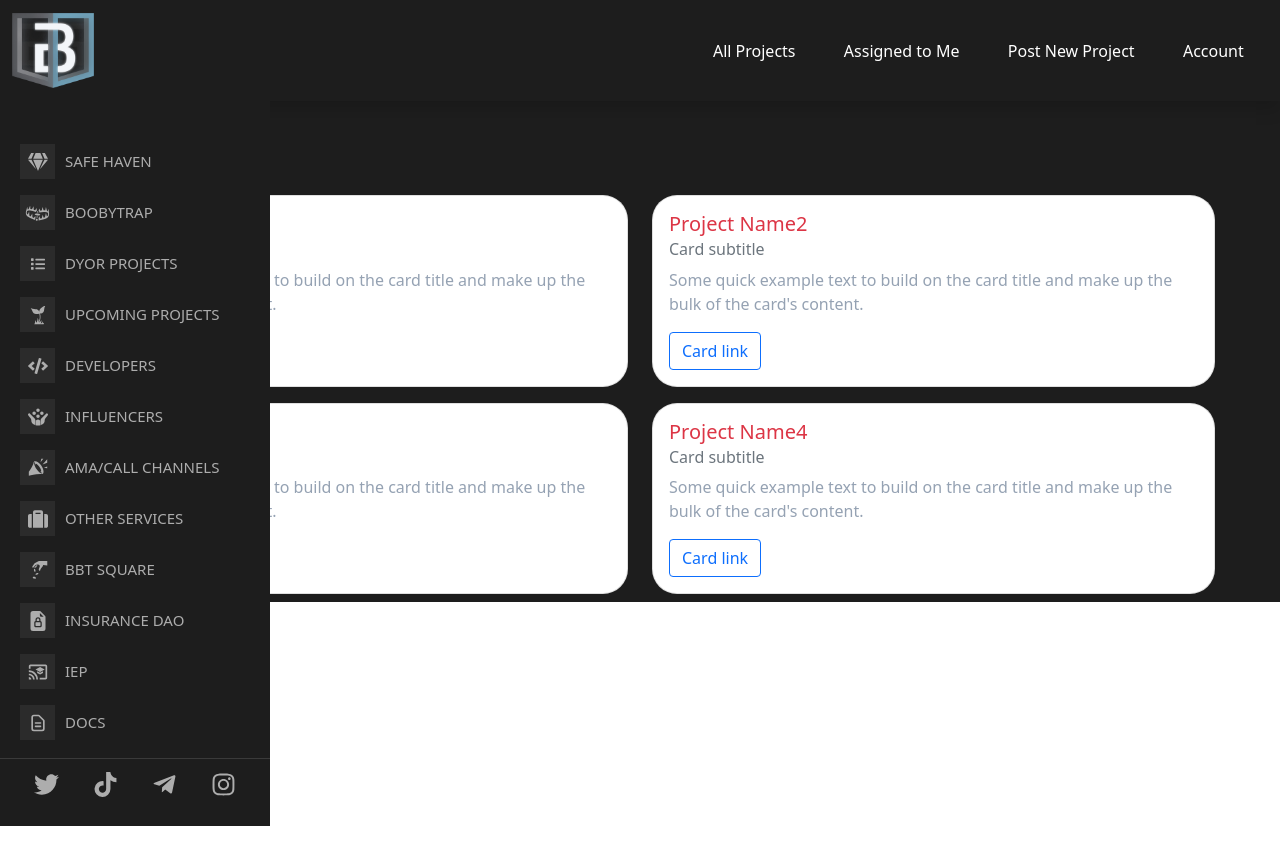
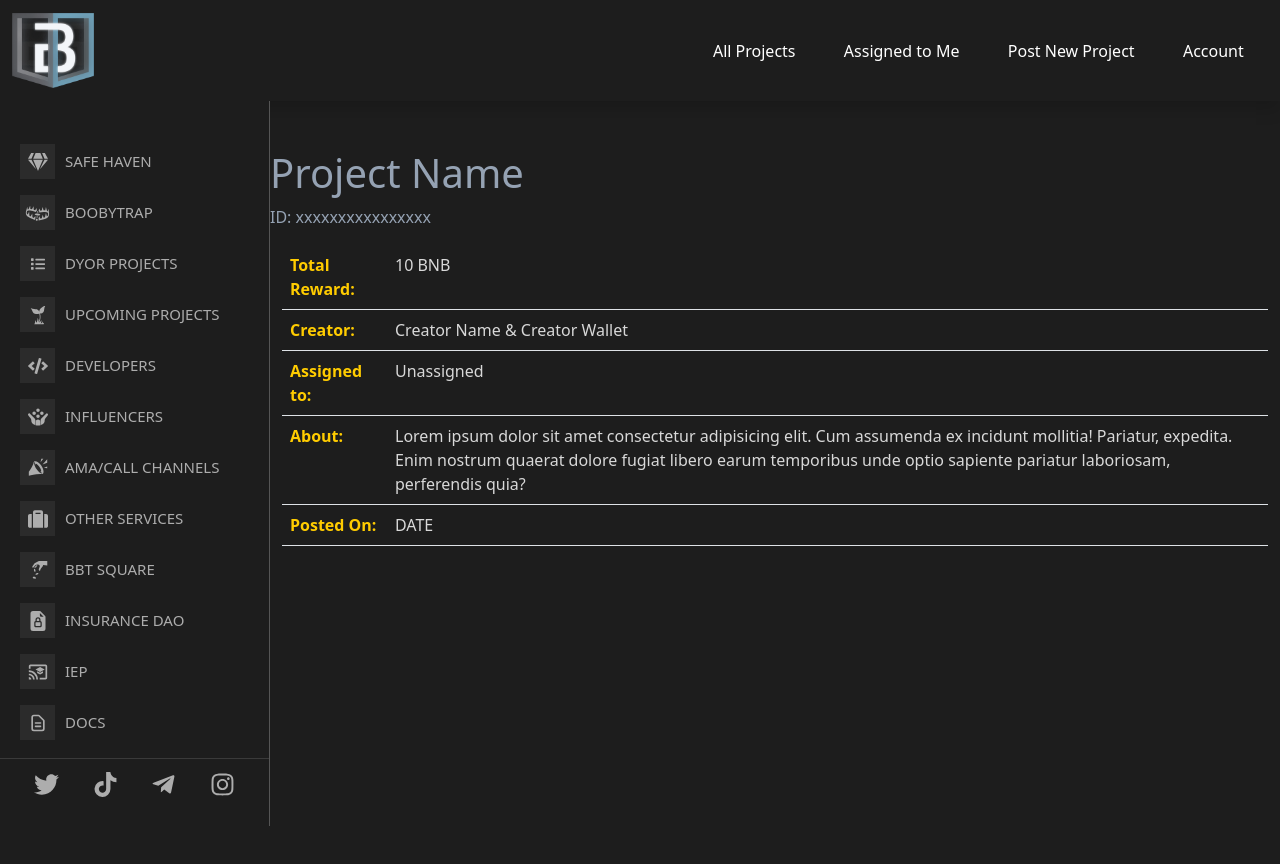
Before and after one commit to Mustafa-Siddique/BBTSquare, a React (Create React App) app: page /detail in a window 1280 px wide. Shown: the top 864 px of the page. Before the commit the page ends 800 px from the top, so only its background shows below. Built offline with nearby package versions, Linux system fonts and the light colour scheme.

Commit message:
details page added

```diff
--- a/src/App.css
+++ b/src/App.css
@@ -1,6 +1,21 @@
 .App{
   background-color: #1D1D1D;
   color: #95a2b3;
+}
+.btnYellow {
+  background: #ffcc00;
+  padding: 8px 20px;
+  color: #12141d;
+  text-decoration: none;
+  border: none;
+  outline: none;
+  border-radius: 5px;
+  letter-spacing: 2px;
+  transition-duration: 1s;
+}
+.btnYellow:hover {
+  background: linear-gradient(to right, #ffcc00 0%, #ffff00 100%);
+  transition-duration: 1s;
 }
 
 /* NAVBAR */
@@ -16,6 +31,7 @@
 .pro-sidebar{
   height: calc(100vh - 75px) !important;
   z-index: 10;
+  border-right: 1px solid #555555;
   position: fixed !important;
 }
 .pro-sidebar-inner .pro-sidebar-layout .active {
@@ -67,8 +83,33 @@
   font-weight: 500;
 }
 
+/* ALL PROJECTS */
 .allProjects{
-  margin-left: 270px;
+  margin: auto;
+  min-height: 100vh;
   max-width: 1150px;
+}
+.allProjects .row .card{
+  transition-duration: 0.25s;
+  background-color: #292B33;
+}
+.allProjects .row .card h5{
+  color: #FFCC00;
+}
+.allProjects .row .card:hover{
+  transform: scale(1.01);
+  transition-duration: 0.25s;
+}
+
+/* PROJECT DETAILS */
+.projectDetails{
   margin: auto;
+  min-height: 100vh;
+  max-width: 1150px;
 }
+.projectDetails .table th{
+  color: #FFCC00;
+}
+.projectDetails .table td{
+  color: #d8d8d8;
+}
--- a/src/App.js
+++ b/src/App.js
@@ -3,13 +3,20 @@ import './App.css';
 import Sidebar from './Components/Sidebar';
 import Navbar from './Components/Navbar';
 import AllProjects from './Components/AllProjects';
+import { Route, Routes } from 'react-router-dom';
+import ProjectDetail from './Components/ProjectDetail';
 
 function App() {
   return (
     <div className="App">
       <Navbar/>
       <Sidebar/>
-      <AllProjects/>
+        <div style={{marginLeft:"270px"}}>
+      <Routes>
+          <Route path='/' element={<AllProjects/>}/>
+          <Route path='/detail' element={<ProjectDetail/>}/>
+      </Routes>
+        </div>
     </div>
   );
 }
--- a/src/Components/AllProjects.js
+++ b/src/Components/AllProjects.js
@@ -1,4 +1,5 @@
 import React from 'react'
+import { Link } from 'react-router-dom'
 
 export default function AllProjects() {
 
@@ -36,12 +37,13 @@ export default function AllProjects() {
   const renderProjects = (arr, index) => {
     return(
     <div className="col-md-6 my-2" key={index}>
-      <div className="card" style={{minWidth: "18rem", borderRadius: "25px"}}>
+      <div className="card" style={{minWidth: "18rem", borderRadius: "5px"}}>
         <div className="card-body">
-          <h5 className="card-title text-danger">{arr.name}</h5>
-          <h6 className="card-subtitle mb-2 text-muted">Card subtitle</h6>
+          <h5 className="card-title" style={{maxWidth:"calc(100% - 100px)"}}>{arr.name}</h5>
+          <h5 style={{position:"absolute", right:"25px", top:"15px"}}>10 BNB</h5>
+          <h6 className="card-subtitle mb-2 text-light">Posted by: {arr.creator}</h6>
           <p className="card-text">Some quick example text to build on the card title and make up the bulk of the card's content.</p>
-          <a href="#" className="btn btn-outline-primary">Card link</a>
+          <Link to="detail" className="btnYellow">Details</Link>
         </div>
       </div>
     </div>
@@ -49,7 +51,7 @@ export default function AllProjects() {
   }
 
   return (
-    <div className='allProjects'>
+    <div className='allProjects py-5'>
       <h2>All Projects</h2>
       <div className="row my-5">
         {arr.map(renderProjects)}
--- a/src/Components/Navbar.js
+++ b/src/Components/Navbar.js
@@ -1,11 +1,12 @@
 import React from "react";
+import { Link } from "react-router-dom";
 import logo from '../assets/images/logo.png'
 
 export default function Navbar() {
   return (
       <nav style={{zIndex:"100"}} className="navbar navbar-expand-lg navbar-dark shadow">
       <div className="container-fluid">
-        <a className="navbar-brand" href="#"><img src={logo} alt="" /></a>
+        <Link className="navbar-brand" to="/"><img src={logo} alt="" /></Link>
         <button className="navbar-toggler" type="button" data-bs-toggle="collapse" data-bs-target="#navbarSupportedContent" aria-controls="navbarSupportedContent" aria-expanded="false" aria-label="Toggle navigation">
           <span className="navbar-toggler-icon"></span>
         </button>
--- /dev/null
+++ b/src/Components/ProjectDetail.js
@@ -0,0 +1,37 @@
+import React from 'react'
+
+export default function ProjectDetail() {
+  return (
+    <div className='projectDetails py-5'>
+        <h1>Project Name</h1>
+        <p>ID: xxxxxxxxxxxxxxxx</p>
+
+        <div className="container">
+        <table className="table" id="skills">
+          <tbody>
+            <tr>
+              <th>Total Reward:</th>
+              <td>10 BNB</td>
+            </tr>
+            <tr>
+              <th>Creator:</th>
+              <td>Creator Name &amp; Creator Wallet</td>
+            </tr>
+            <tr>
+              <th>Assigned to:</th>
+              <td>Unassigned</td>
+            </tr>
+            <tr>
+              <th>About:</th>
+              <td>Lorem ipsum dolor sit amet consectetur adipisicing elit. Cum assumenda ex incidunt mollitia! Pariatur, expedita. Enim nostrum quaerat dolore fugiat libero earum temporibus unde optio sapiente pariatur laboriosam, perferendis quia?</td>
+            </tr>
+            <tr>
+              <th>Posted On:</th>
+              <td>DATE</td>
+            </tr>
+          </tbody>
+        </table>
+        </div>
+    </div>
+  )
+}
--- a/src/Components/Sidebar.js
+++ b/src/Components/Sidebar.js
@@ -4,7 +4,7 @@ import {
   ProSidebar,
   Menu,
   MenuItem,
-  SidebarHeader,
+  // SidebarHeader,
   SidebarFooter,
   SidebarContent,
 } from "react-pro-sidebar";
@@ -42,18 +42,18 @@ export default function Sidebar(props) {
       </SidebarHeader> */}
       <SidebarContent>
         <Menu iconShape="square">
-          <MenuItem active={window.location.pathname.includes("/safehaven") ? true : false} icon={<FaGem fontSize={20} />}><Link id="pro-sidebar-link" to="/safehaven">SAFE HAVEN</Link></MenuItem>
-          <MenuItem active={window.location.pathname.includes("/boobytrap") ? true : false} icon={<GiWolfTrap fontSize={25} />}><Link id="pro-sidebar-link" to="/boobytrap">BOOBYTRAP</Link></MenuItem>
-          <MenuItem active={window.location.pathname.includes("/ongoing") ? true : false} icon={<FaList />}><Link id="pro-sidebar-link" to="/ongoing">DYOR PROJECTS</Link></MenuItem>
-          <MenuItem active={window.location.pathname.includes("/upcoming") ? true : false} icon={<GiNewShoot fontSize={20} />}><Link id="pro-sidebar-link" to="/upcoming">UPCOMING PROJECTS</Link></MenuItem>
-          <MenuItem active={window.location.pathname.includes("/developers") ? true : false} icon={<FaCode fontSize={20} />}><Link id="pro-sidebar-link" to="/developers">DEVELOPERS</Link></MenuItem>
-          <MenuItem active={window.location.pathname.includes("/influencers") ? true : false} icon={<SiCrowdsource fontSize={20} />}><Link id="pro-sidebar-link" to="/influencers">INFLUENCERS</Link></MenuItem>
-          <MenuItem active={window.location.pathname.includes("/promoters") ? true : false} icon={<GiBugleCall fontSize={20} />}><Link id="pro-sidebar-link" to="/promoters">AMA/CALL CHANNELS</Link></MenuItem>
-          <MenuItem icon={<FaSuitcase fontSize={20} />}><Link id="pro-sidebar-link" to="/comingsoon">OTHER SERVICES</Link></MenuItem>
+          <MenuItem active={window.location.pathname.includes("/safehaven") ? true : false} icon={<FaGem fontSize={20} />}><a id="pro-sidebar-link" href="https://boobytrap.live/safehaven">SAFE HAVEN</a></MenuItem>
+          <MenuItem active={window.location.pathname.includes("/boobytrap") ? true : false} icon={<GiWolfTrap fontSize={25} />}><a id="pro-sidebar-link" href="https://boobytrap.live/boobytrap">BOOBYTRAP</a></MenuItem>
+          <MenuItem active={window.location.pathname.includes("/ongoing") ? true : false} icon={<FaList />}><a id="pro-sidebar-link" href="https://boobytrap.live/ongoing">DYOR PROJECTS</a></MenuItem>
+          <MenuItem active={window.location.pathname.includes("/upcoming") ? true : false} icon={<GiNewShoot fontSize={20} />}><a id="pro-sidebar-link" href="https://boobytrap.live/upcoming">UPCOMING PROJECTS</a></MenuItem>
+          <MenuItem active={window.location.pathname.includes("/developers") ? true : false} icon={<FaCode fontSize={20} />}><a id="pro-sidebar-link" href="https://boobytrap.live/developers">DEVELOPERS</a></MenuItem>
+          <MenuItem active={window.location.pathname.includes("/influencers") ? true : false} icon={<SiCrowdsource fontSize={20} />}><a id="pro-sidebar-link" href="https://boobytrap.live/influencers">INFLUENCERS</a></MenuItem>
+          <MenuItem active={window.location.pathname.includes("/promoters") ? true : false} icon={<GiBugleCall fontSize={20} />}><a id="pro-sidebar-link" href="https://boobytrap.live/promoters">AMA/CALL CHANNELS</a></MenuItem>
+          <MenuItem icon={<FaSuitcase fontSize={20} />}><a id="pro-sidebar-link" href="https://boobytrap.live/comingsoon">OTHER SERVICES</a></MenuItem>
           <MenuItem active={window.location.href.includes("square.boobytrap") ? true : false} icon={<GiPayMoney fontSize={20} />}><Link id="pro-sidebar-link" to="/comingsoon">BBT SQUARE</Link></MenuItem>
-          <MenuItem icon={<BsFillFileEarmarkLockFill fontSize={20} />}><Link id="pro-sidebar-link" to="/comingsoon">INSURANCE DAO</Link></MenuItem>
-          <MenuItem icon={<MdOutlineCastForEducation fontSize={20} />}><Link id="pro-sidebar-link" to="/comingsoon">IEP</Link></MenuItem>
-          <MenuItem active={window.location.pathname.includes("/docs") ? true : false} icon={<HiOutlineDocumentText fontSize={20} />}><Link id="pro-sidebar-link" to="/docs">DOCS</Link></MenuItem>
+          <MenuItem icon={<BsFillFileEarmarkLockFill fontSize={20} />}><a id="pro-sidebar-link" href="https://boobytrap.live/comingsoon">INSURANCE DAO</a></MenuItem>
+          <MenuItem icon={<MdOutlineCastForEducation fontSize={20} />}><a id="pro-sidebar-link" href="https://boobytrap.live/comingsoon">IEP</a></MenuItem>
+          <MenuItem active={window.location.pathname.includes("/docs") ? true : false} icon={<HiOutlineDocumentText fontSize={20} />}><a id="pro-sidebar-link" href="/docs">DOCS</a></MenuItem>
         </Menu>
         {/* <Menu iconShape="circle">
           <SubMenu
```
Also changed, not shown: src/Components/Assigned.js (added, +9 -0 lines), src/Components/Posted.js (added, +7 -0 lines).
